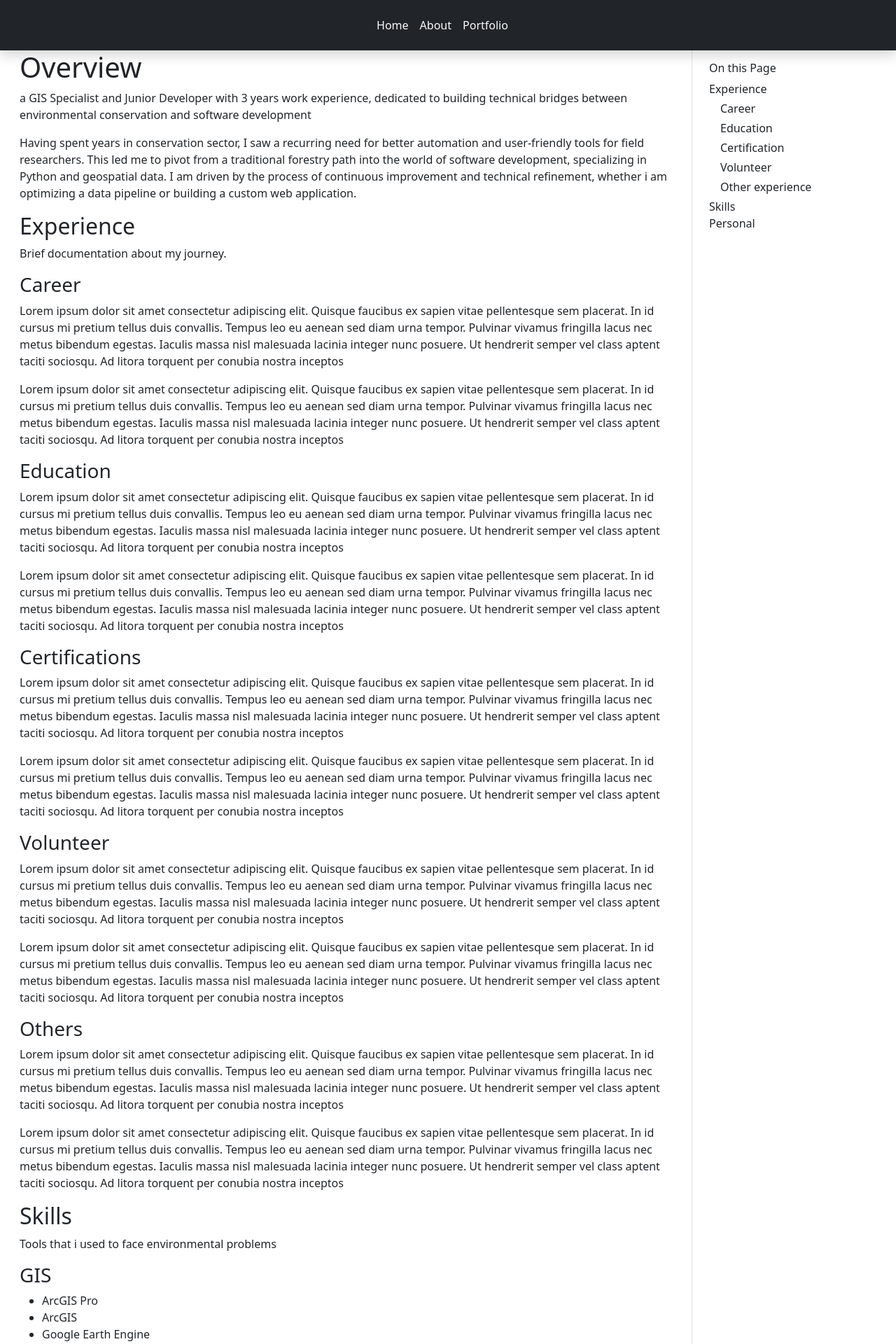
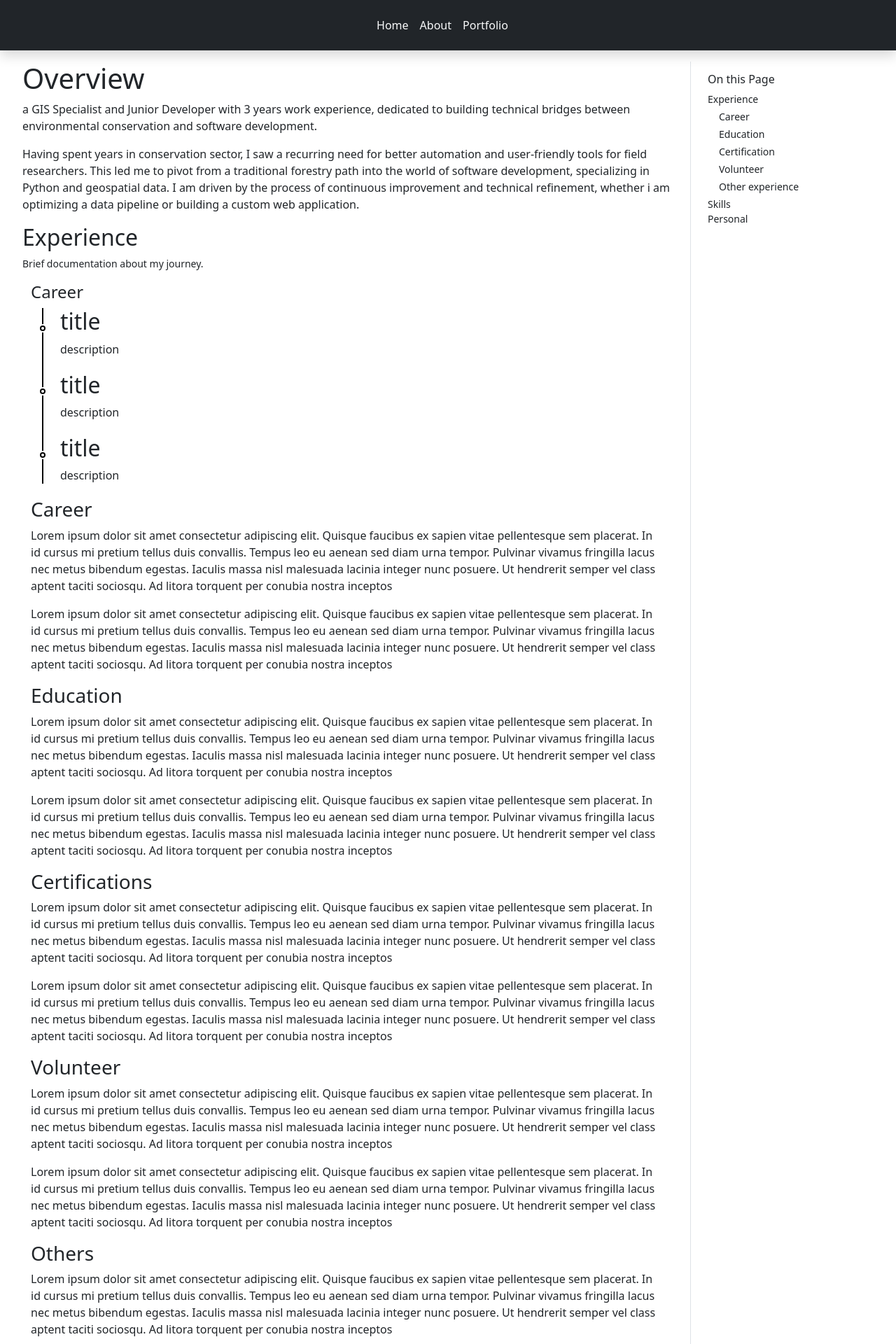
Before and after one commit to gPaluzi/gioWeb, a Flask app: page /about in a window 1280 px wide. Shown: the top 1920 px of the page at 70% size. Run offline with Flask 3, Linux system fonts and the light colour scheme.

Commit message:
add timeline decoration

```diff
--- a/data/about.json
+++ b/data/about.json
@@ -2,7 +2,7 @@
     "opening": {
         "title": "Overview",
         "paragraph": [
-            "a GIS Specialist and Junior Developer with 3 years work experience, dedicated to building technical bridges between environmental conservation and software development",
+            "a GIS Specialist and Junior Developer with 3 years work experience, dedicated to building technical bridges between environmental conservation and software development.",
             "Having spent years in conservation sector, I saw a recurring need for better automation and user-friendly tools for field researchers. This led me to pivot from a traditional forestry path into the world of software development, specializing in Python and geospatial data. I am driven by the process of continuous improvement and technical refinement, whether i am optimizing a data pipeline or building a custom web application."
         ]
     },
@@ -30,7 +30,7 @@
         ]
     },
     "skills": {
-        "intro": "Tools that i used to face environmental problems",
+        "intro": "Tools that i used to face environmental problems.",
         "categories": [
             {
                 "name": "GIS",
@@ -53,7 +53,7 @@
         ]
     },
     "personal": {
-        "intro": "The person behind, a life outside the terminal",
+        "intro": "The person behind, a life outside the terminal.",
         "hobbies": [
             {
                 "name": "running",
--- a/static/styles.css
+++ b/static/styles.css
@@ -1,5 +1,34 @@
+/* Set the color scheme */
 :root{
     --bs-primary: yellow;
     --bs-dark: #afafaf;
     --bs-body-secondary: #c11;
 }
+
+/* timeline  */
+
+.timeline {
+    margin-left: 1rem;
+    border-left: 2px solid black;
+    padding-left: 1.5rem;
+    position: relative;
+}
+
+.timeline-item {
+    position: relative;
+    margin-bottom: 20px;
+}
+
+/* timeline dot */
+.timeline-item::before{
+    content: '';
+    position: absolute;
+    top: 35%;
+    left: -1.8rem;
+    width: 8px;
+    height: 8px;
+    border-radius: 50%;
+    background-color: white;
+    border: 2px solid black;
+    box-shadow: 0 0 0 2px white;
+}
--- a/templates/about.html
+++ b/templates/about.html
@@ -1,19 +1,39 @@
 {% extends 'layout.html' %}
 {% block title %}About Me{% endblock %}
 {% block content %}
-<div class="container-fluid ms-3">
+<div class="container-fluid ms-3 p-3">
     <div class="row">
         <div class="col-9">
             <div>
                 <div>
-                    <h1>{{ about.opening.title }}</h1>
+                    <h1 class="display-4 fs-1 fw-medium">{{ about.opening.title }}</h1>
                     {% for p in about.opening.paragraph %}
-                    <p> {{ p }}</p>
+                    <p class="lead fs-6"> {{ p }}</p>
                     {% endfor %}
                 </div>
                 <div id="experience">
-                    <h2>Experience</h2>
-                    <p>{{ about.experience.intro }}</p>
+                    <h2 class="display-6 fs-2 fw-medium">Experience</h2>
+                    <p  class="small fw-light">{{ about.experience.intro }}</p>
+                    <div class="container-fluid ps-6">
+
+                        <!-- Create timeline -->
+                        <h3 class="display-6 fs-4 fw-medium">Career</h3>
+                        <div class="timeline">
+                            <div class="timeline-item">
+                                <h2>title</h2>
+                                <p>description</p>
+                            </div>
+                            <div class="timeline-item">
+                                <h2>title</h2>
+                                <p>description</p>
+                            </div>
+                            <div class="timeline-item">
+                                <h2>title</h2>
+                                <p>description</p>
+                            </div>
+                        </div>
+
+                        <!-- Paragraph layout -->
                         <div id="career">
                             <h3>Career</h3>
                             {% for p in about.experience.career %}
@@ -44,9 +64,10 @@
                             {% endfor %}
                         </div>
                     </div>
+                </div>
                 <div id="skills">
                     <h2>Skills</h2>
-                    <p>{{ about.skills.intro }}</p>
+                    <p  class="small">{{ about.skills.intro }}</p>
                     {% for category in about.skills.categories %}
                     <h3>{{category.name}}</h3>
                     <ul>
@@ -56,7 +77,7 @@
                     </ul>
                     {% endfor %}
                     <h2>Personal</h2>
-                    <p>{{ about.personal.intro }}</p>
+                    <p class="small">{{ about.personal.intro }}</p>
                     {% for hobby in about.personal.hobbies %}
                     <h3>{{ hobby.name }}</h3>
                     <ul>
@@ -70,7 +91,7 @@
         </div>
         <div class="col-3">
             <nav id="toc" class="h-100 flex-column align-items-stretch ps-4 border-start">
-                <div class="position-sticky top-0 pt-3">
+                <div class="position-sticky top-0 pt-3 small fw-light">
                     <h6>On this Page</h6>
                     <a href="#experience" class="nav-link">Experience</a>
                     <a href="#career" class="nav-link ms-3 my-1">Career</a>
```
Lines whose indentation alone changed are shown as unchanged.
